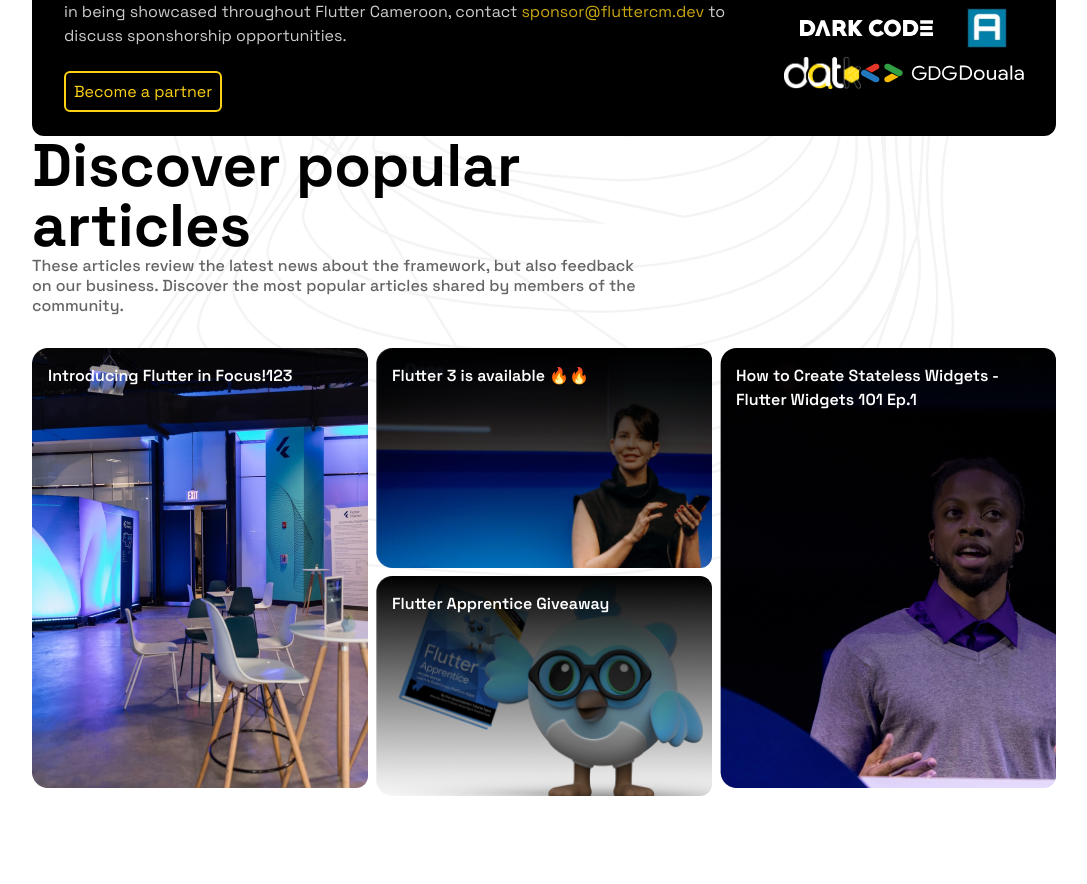
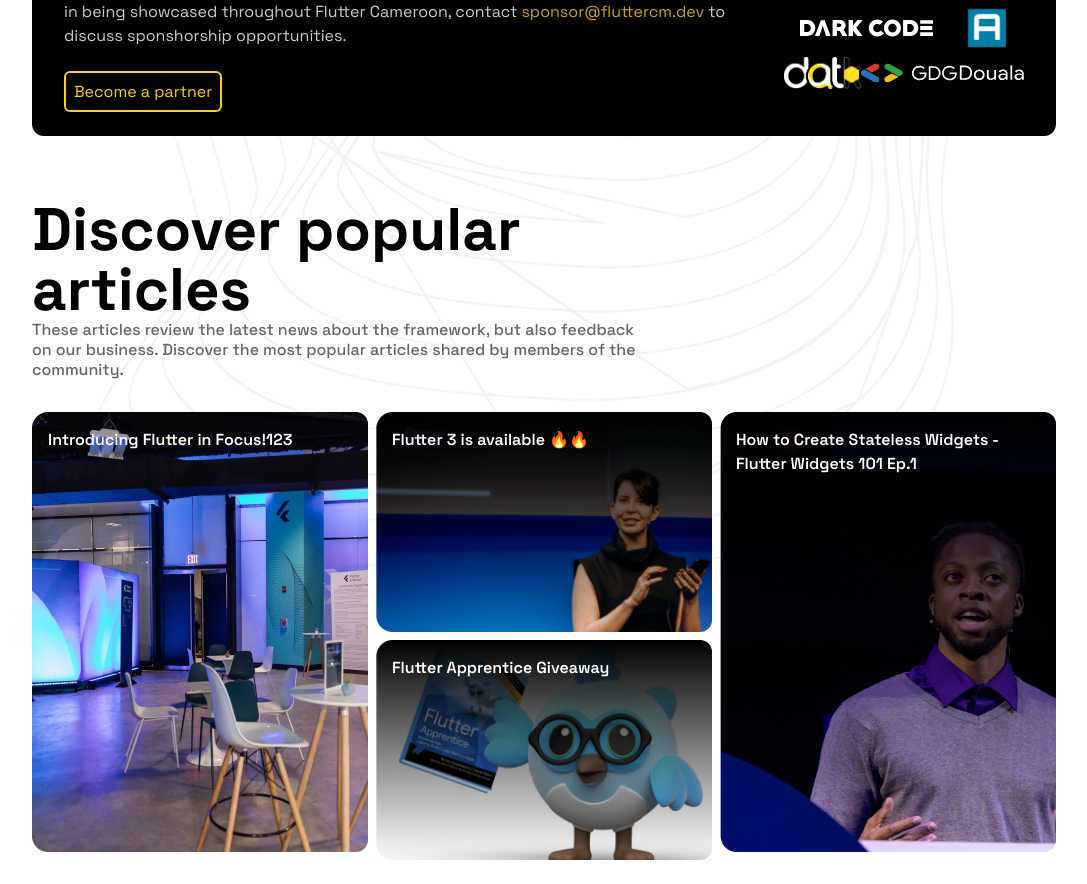
Before and after one commit to octopse/flutter-website-cmr, a Next.js app: page / in a window 1280 px wide. Shown: the part 940-1824 px from the top of the page, without its empty margins (96-1183 px from the left). Before the commit the page ends 1760 px from the top, so only its background shows below. Built offline with nearby package versions, Linux system fonts and the light colour scheme.

Commit message:
Updated articles section: more top margin

```diff
--- a/components/Articles.jsx
+++ b/components/Articles.jsx
@@ -8,7 +8,7 @@ import cardImg4 from '../public/images/17.png'
 
 function Articles(){
     return(
-        <section className="w-4/5 mx-auto">
+        <section className="w-4/5 mx-auto mt-16">
             <h2 className="text-6xl font-bold">Discover popular
                 <span className="before:content-['\a'] whitespace-pre">articles</span></h2>
             <p className="leading-tight font-medium opacity-60 w-3/5">These articles review the latest news about the framework, but also feedback on our business.
```
